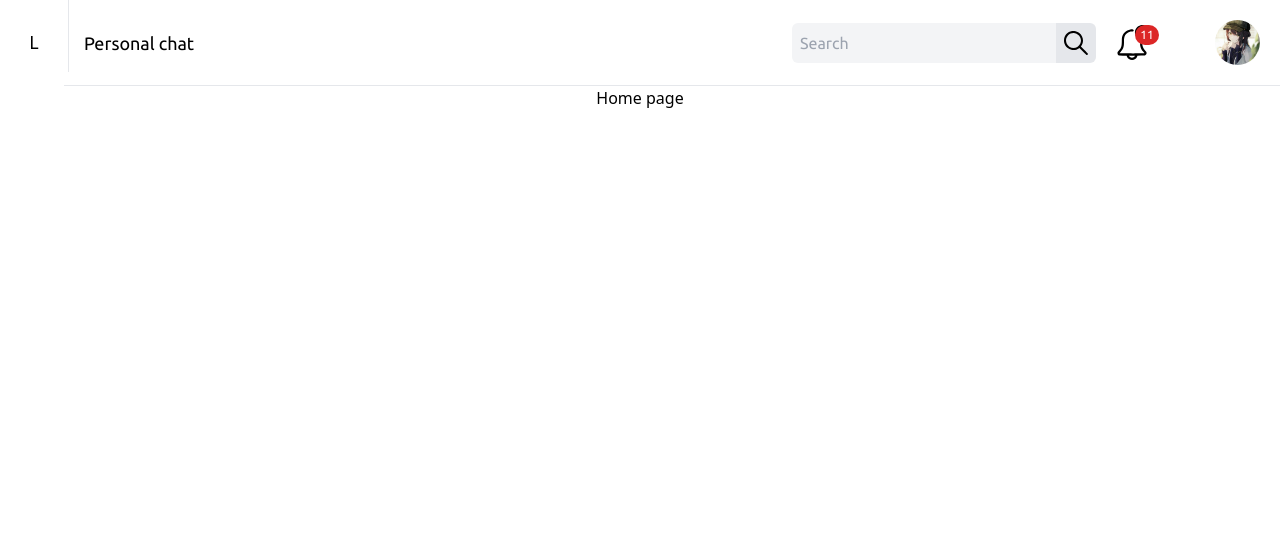
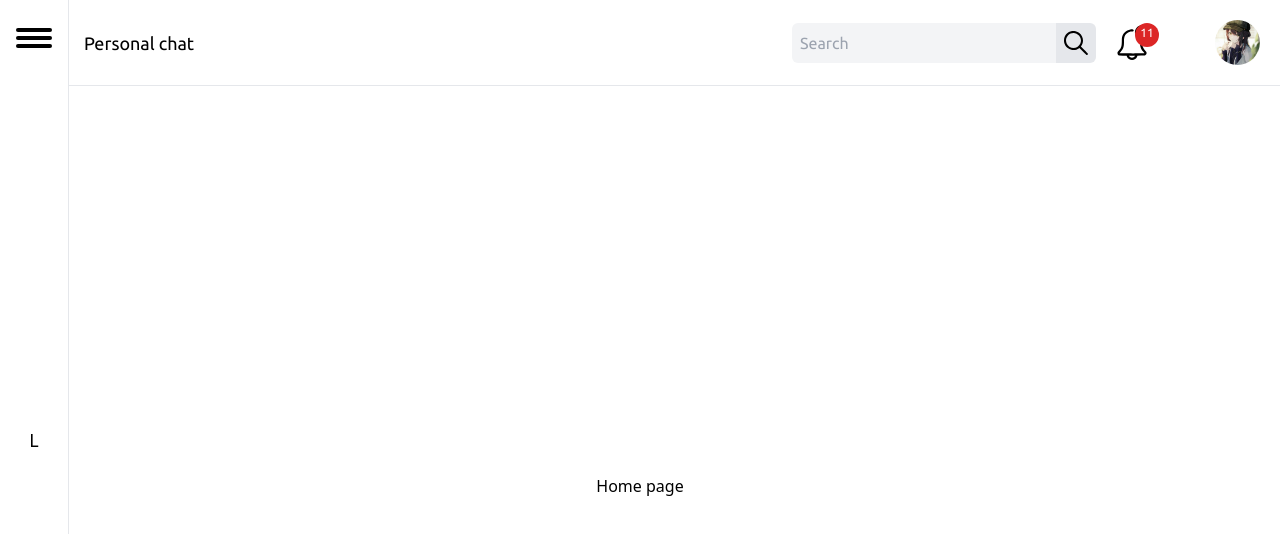
Before and after one commit to Gani-laboratory/socket-client, a React (Create React App) app: page / in a window 1280 px wide. Shown: the top 534 px of the page. Built offline with nearby package versions, Linux system fonts and the light colour scheme.

Commit message:
Fix layout sidebar

```diff
--- a/tailwind.config.js
+++ b/tailwind.config.js
@@ -7,9 +7,6 @@ module.exports = {
       ubuntu: ["Ubuntu", "sans-serif"],
       poppins: ["Poppins", "sans-serif"],
     },
-    height: {
-      md: "43%",
-    },
   },
   variants: {
     extend: {},
```
